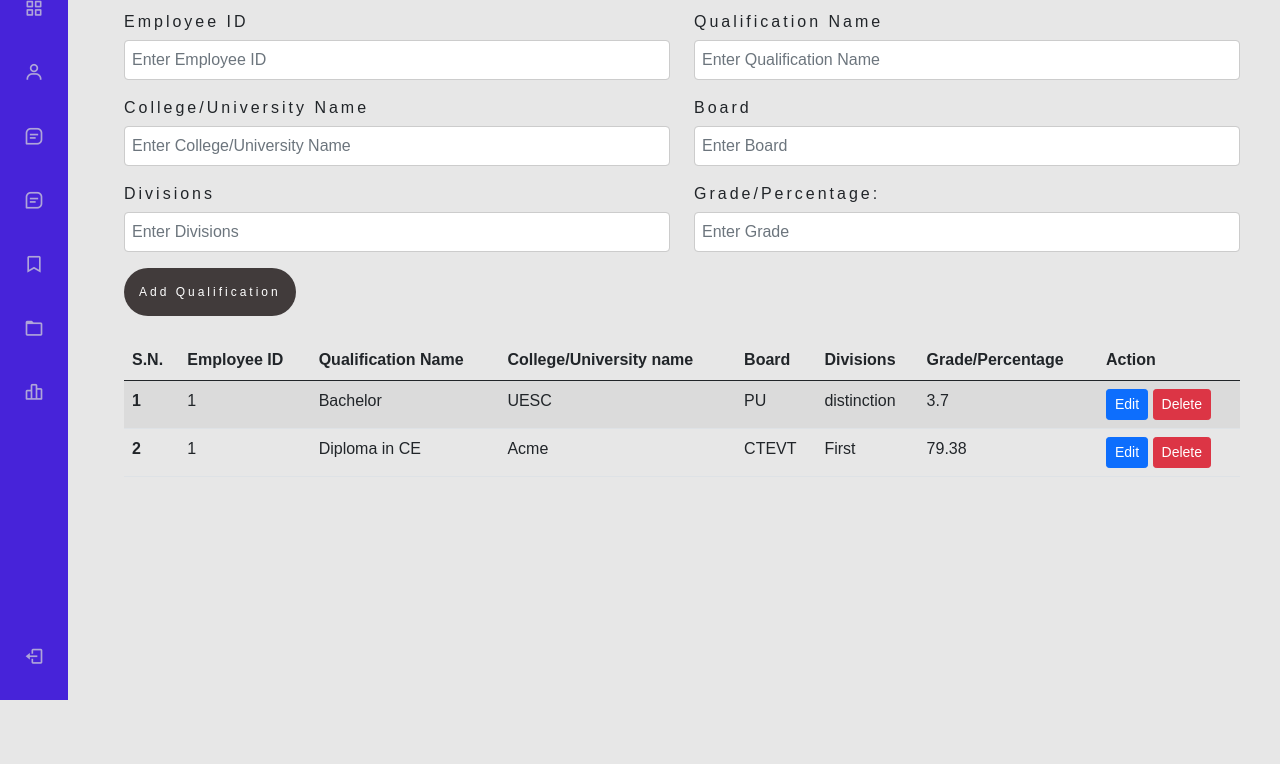
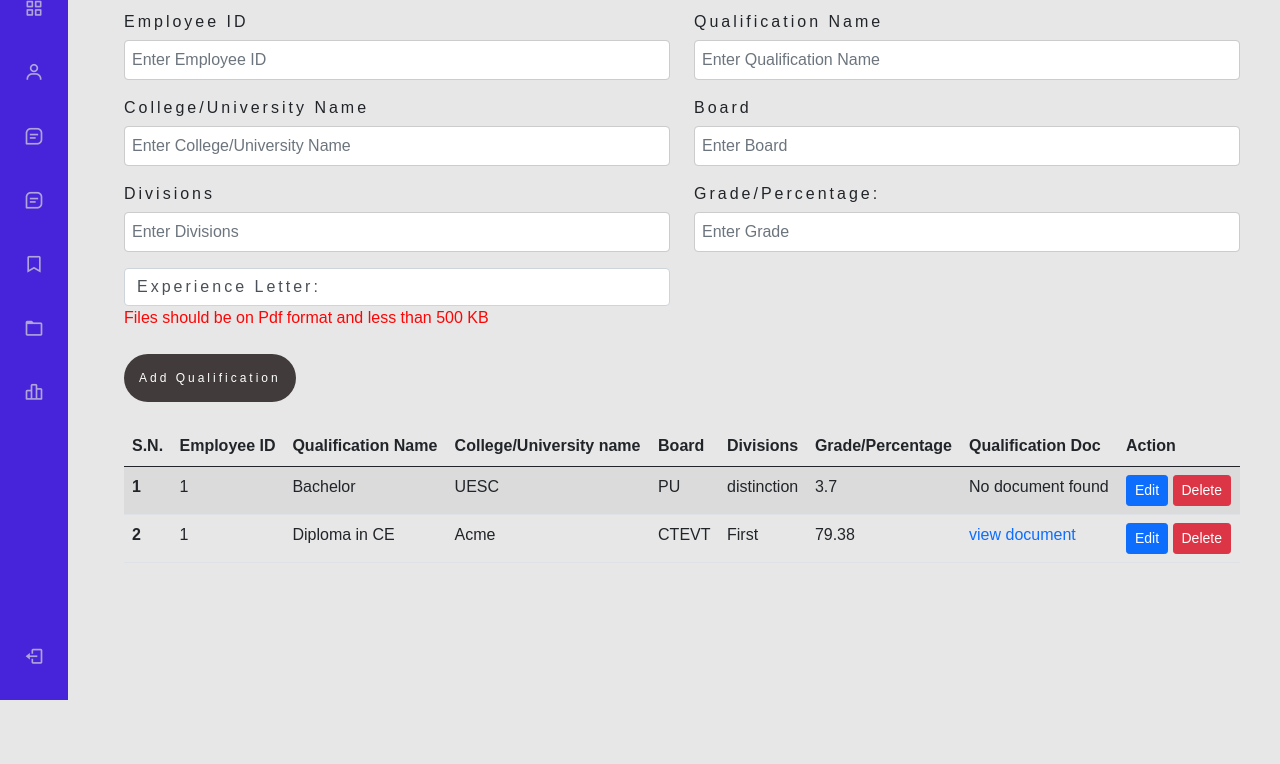
Before and after one commit to aryansaughat/hrms, a Flask app: page /qualifications in a window 1280 px wide. Shown: the part 100-864 px from the top of the page. Run offline with Flask 3, Linux system fonts and the light colour scheme; a user stored in the database is signed in; data comes from the database, SQL or seed files in the repository; both versions use the stored data as it was after the commit; some libraries are stand-ins or nearby versions.

Commit message:
added on 6/28

```diff
--- a/app.py
+++ b/app.py
@@ -22,8 +22,8 @@ app.config['MAIL_USE_TLS'] = True
 app.config['MAIL_USERNAME'] = 'noreply.hrms2@gmail.com'
 app.config['MAIL_PASSWORD'] = 'bmoknegzgfzscmqs'
 mail = Mail(app)
-#UPLOAD_FOLDER = 'D:/project/employee files'
-UPLOAD_FOLDER = 'G:/project/employee files'
+UPLOAD_FOLDER = 'D:/project/employee files'
+#UPLOAD_FOLDER = 'G:/project/employee files'
 app.config['UPLOAD_FOLDER'] = UPLOAD_FOLDER
 DATABASE = 'hrms.db'
 
@@ -666,11 +666,29 @@ def add_qualifications():
         divisions = request.form.get('divisions')
         grade = request.form.get('grade')
         username = session['user_id']
+        resume_file = request.files['doc_qualification']
+        with sqlite3.connect(DATABASE) as conn:
+            c = conn.cursor()
+            select = '''SELECT Employee_ID, Name FROM Users WHERE Username=?'''
+            c.execute(select, (username,))
+            result = c.fetchone()
+            name = result[1]
+            id = result[0]
+
+        folder_path = os.path.join(app.config['UPLOAD_FOLDER'], name + "_" + str(id))
+        os.makedirs(folder_path, exist_ok=True)
+        resume_file_path = ''
+        if resume_file:
+            filename = secure_filename(resume_file.filename)
+            extension = os.path.splitext(filename)[1]
+            resume_file_path = os.path.join(folder_path, f'qualification{extension}')
+            resume_file.save(resume_file_path)
         try:
             conn = sqlite3.connect(DATABASE)
             c = conn.cursor()
-            insert_query = "INSERT INTO qualifications (employee_id, level, college_name, board, division, grade, Entered_by) VALUES (?, ?, ?, ?, ?, ?, ?)"
-            c.execute(insert_query, (employee_id, qualification_name, college_name, board, divisions, grade, username))
+            insert_query = '''INSERT INTO qualifications (employee_id, level, college_name, board, division, grade,
+                                Entered_by, doc_file_path) VALUES (?, ?, ?, ?, ?, ?, ?, ?)'''
+            c.execute(insert_query, (employee_id, qualification_name, college_name, board, divisions, grade, username, resume_file_path))
             conn.commit()
             if conn.total_changes > 0:
                 flash('Qualification added successfully', 'success')
@@ -750,14 +768,34 @@ def add_experience():
         company_name = request.form.get('company_name')
         position = request.form.get('position')
         duration = request.form.get('duration')
+        resume_file = request.files['doc_experience']
+        with sqlite3.connect(DATABASE) as conn:
+            c = conn.cursor()
+            select = '''SELECT Employee_ID, Name FROM Users WHERE Username=?'''
+            c.execute(select, (username,))
+            result = c.fetchone()
+            name = result[1]
+            id = result[0]
+
+        folder_path = os.path.join(app.config['UPLOAD_FOLDER'], name + "_" + str(id))
+        os.makedirs(folder_path, exist_ok=True)
+        resume_file_path = ''
+        if resume_file:
+            filename = secure_filename(resume_file.filename)
+            extension = os.path.splitext(filename)[1]
+            resume_file_path = os.path.join(folder_path, f'experienceletter{extension}')
+            resume_file.save(resume_file_path)
+
         try:
             conn = sqlite3.connect(DATABASE)
             c = conn.cursor()
             insert_query = '''INSERT INTO experiences (employee_id, company_name, duration,
-                                job_title, job_description, entered_by) VALUES (?, ?, ?, ?, ?, ?)'''
-            c.execute(insert_query, (employee_id, company_name, duration, position, description, username))
+                                job_title, job_description, entered_by, doc_file_path)
+                                VALUES (?, ?, ?, ?, ?, ?, ?)'''
+            c.execute(insert_query,
+                      (employee_id, company_name, duration, position, description, username, resume_file_path))
             conn.commit()
-            if conn.total_changes > 0:
+            if c.rowcount > 0:
                 flash('Experience added successfully', 'success')
                 return redirect(url_for('experiences'))
         except Exception as e:
@@ -939,9 +977,10 @@ def edit_designation(id):
             designation = request.form['designation']
             description = request.form['description']
             try:
-                update_query = "UPDATE designations SET Designation_Name=?, Description=?, updated_by=? WHERE id=?"
+                update_query = "UPDATE designations SET Post_Name=?, Description=?, updated_by=? WHERE id=?"
                 c.execute(update_query, (designation, description, username, id))
-                if conn.commit():
+                conn.commit()
+                if conn.total_changes > 0:
                     flash('Designation updated successfully', 'success')
                     return redirect(url_for('designation'))
             except Exception as e:
@@ -1256,7 +1295,7 @@ def display_image(filename):
     return send_file(os.path.join(app.config['UPLOAD_FOLDER'], filename))
 
 
-@app.route('/file/<path:filename>')
+@app.route('/file/<filename>')
 def display_file(filename):
     return send_from_directory(app.config['UPLOAD_FOLDER'], filename, as_attachment=True)
 
--- a/databse.py
+++ b/databse.py
@@ -84,6 +84,7 @@ c.execute('''CREATE TABLE IF NOT EXISTS Qualifications (
              Entered_By TEXT,
              Updated_At TIMESTAMP,
              Updated_By TEXT,
+             doc_file_path TEXT,
              FOREIGN KEY (Employee_ID) REFERENCES Employees(ID))''')
 
 c.execute('''CREATE TRIGGER IF NOT EXISTS update_qualifications_Updated_At
@@ -228,6 +229,7 @@ c.execute('''CREATE TABLE IF NOT EXISTS Experiences(
              Entered_By TEXT,
              Updated_At TIMESTAMP,
              Updated_By TEXT,
+             doc_file_path TEXT,
              FOREIGN KEY (Employee_ID) REFERENCES Employee(ID))''')
 
 c.execute('''CREATE TRIGGER IF NOT EXISTS update_Experiences_Updated_At
--- a/templates/qualification.html
+++ b/templates/qualification.html
@@ -16,7 +16,7 @@
     {% endwith %}
     <div class="container mt-4">
         <h2>Qualifications</h2>
-        <form method="POST" action="{{ url_for('add_qualifications') }}" id="qualification_form">
+        <form method="POST" action="{{ url_for('add_qualifications') }}" id="qualification_form" enctype="multipart/form-data">
             <div class="row">
                 <div class="col-md-6">
                     <div class="form-group">
@@ -59,6 +59,17 @@
                     </div>
                 </div>
             </div>
+            <div class="row">
+                <div class="col-md-6">
+                    <div class="custom-file">
+                        <input type="file" class="custom-file-input" name="doc_qualification" id='doc_qualification'
+                               onchange="validateFile(this)"required>
+                        <label class="custom-file-label" for="doc_qualification">Experience Letter: </label>
+                        <a class="required" style="font-size: 1em;" id="text">Files should be on Pdf format and less than 500 KB</a>
+                        <br><small id="file_error" class="text-danger"></small><br>
+                    </div>
+                </div>
+            </div>
             <input type="submit" class="btn btn-primary" id="submit_btn" value="Add Qualification">
         </form>
         <br>
@@ -72,6 +83,7 @@
                     <th scope="col"> Board</th>
                     <th scope="col"> Divisions</th>
                     <th scope="col"> Grade/Percentage</th>
+                    <th scope="col"> Qualification Doc</th>
                     <th scope="col">Action</th>
                 </tr>
             </thead>
@@ -86,6 +98,12 @@
                             <td>{{ qualification['Board'] }}</td>
                             <td>{{ qualification['Division'] }}</td>
                             <td>{{ qualification['Grade'] }}</td>
+                            {% if qualification['doc_file_path'] %}
+                            <td><a href="{{ url_for('display_file', filename=qualification['doc_file_path']) }}"
+                                   target="_blank">view document</a></td>
+                        {% else %}
+                            <td>No document found</td>
+                        {% endif %}
                             <td>
                                 <a  class="btn btn-sm btn-primary mr-1" onclick="editQualification('{{ qualification['ID'] }}', '{{ qualification['Employee_ID'] }}', '{{ qualification['Level'] }}', '{{ qualification['College_Name'] }}', '{{ qualification['Board'] }}', '{{ qualification['Division'] }}', '{{ qualification['Grade'] }}')">Edit</a>
                                 <a href="{{ url_for('delete_qualification', id=qualification['ID' ]) }}" class="btn btn-sm btn-danger" onclick="return confirm('Are you sure you want to delete this employee?')">Delete</a>
@@ -116,4 +134,26 @@
         let submitBtn = document.getElementById('submit_btn');
         submitBtn.value = "Submit Change";
     }
+    function validateFile(fileInput) {
+        let fileError = document.getElementById('file_error');
+        let file = fileInput.files[0];
+        if (!file) {
+            fileError.textContent = 'Please select a file.';
+            return;
+        }
+        if (file.type !== 'application/pdf') {
+            fileError.textContent = 'Please select a PDF file.';
+            return;
+        }
+        let maxSizeInBytes = 500 * 1024;
+        if (file.size > maxSizeInBytes) {
+            fileError.textContent = 'File size exceeds the maximum limit of 500KB.';
+            return;
+        }
+        fileError.textContent = '';
+    }
+    $(".custom-file-input").on("change", function() {
+        let fileName = $(this).val().split("\\").pop();
+        $(this).siblings(".custom-file-label").addClass("selected").html(fileName);
+    });
 {% endblock %}
```
Also changed, not shown: templates/experience.html (+49 -1 lines), hrms.db.
